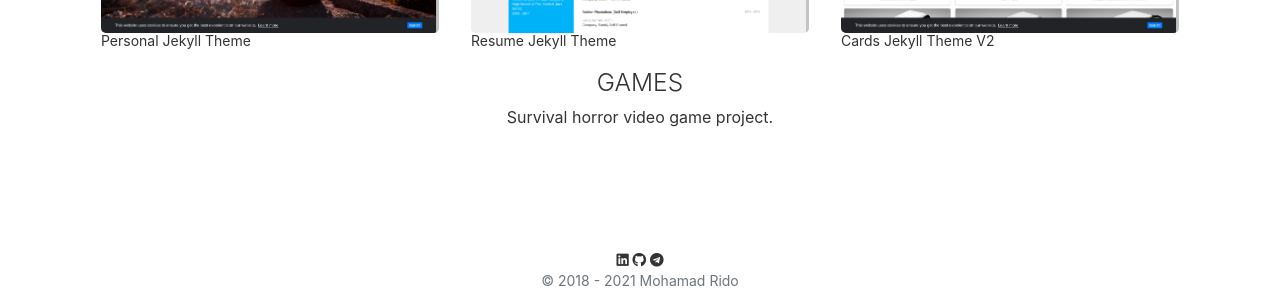
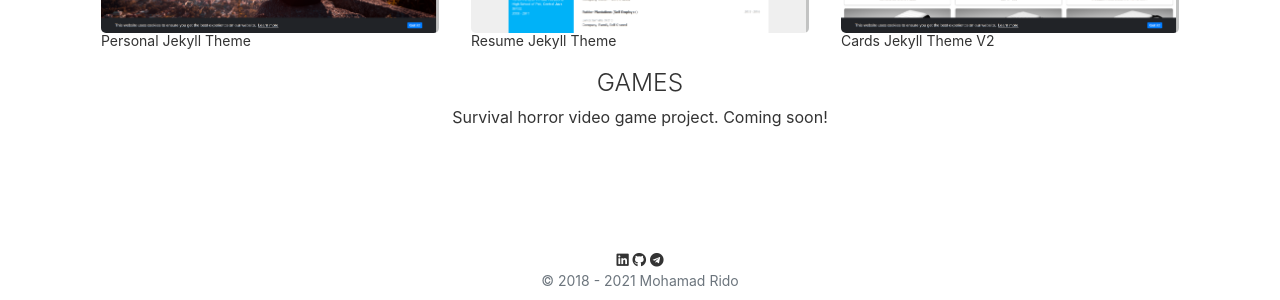
Before and after one commit to mohamadrido/blog, a Jekyll site: the page built from index.html, in a window 1280 px wide. Shown: the part 2064-2364 px from the top of the page. Built offline with Jekyll 4.4.1, drawn with Linux system fonts in a browser that asks for light colours; nearby versions of some CDN libraries; the list of posts is cut into pages by our own code.

Commit message:
Update index.html

```diff
--- a/index.html
+++ b/index.html
@@ -128,7 +128,7 @@ h1, h2, h3, h4, h5, h6, .h1, .h2, .h3, .h4, .h5, .h6 {
 </div>
 <div class="container">
 <h3 style="text-align: center;">GAMES</h3>
-<p style="text-align: center; font-size: 16px;">Survival horror video game project.</p>
+<p style="text-align: center; font-size: 16px;">Survival horror video game project. Coming soon!</p>
 </div>
 <!-- Ads here -->
 <div class="container" style="text-align: center;">
```
